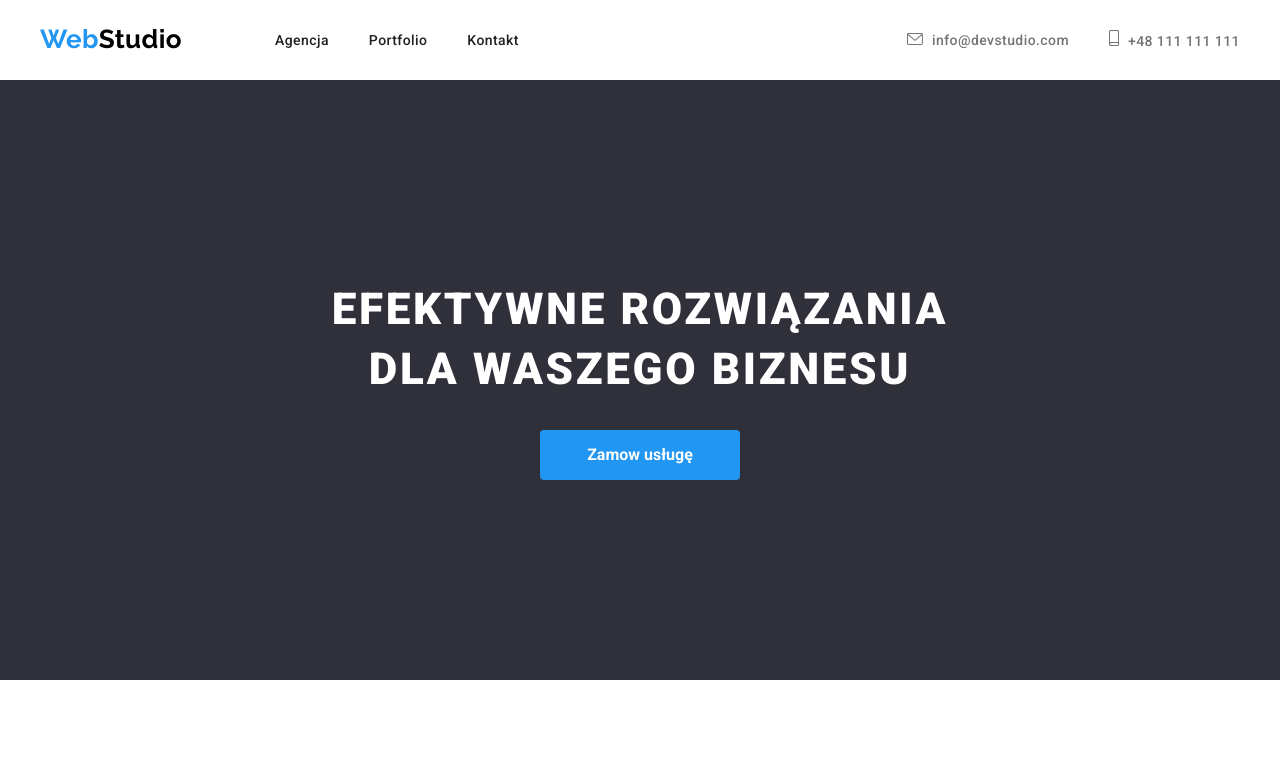
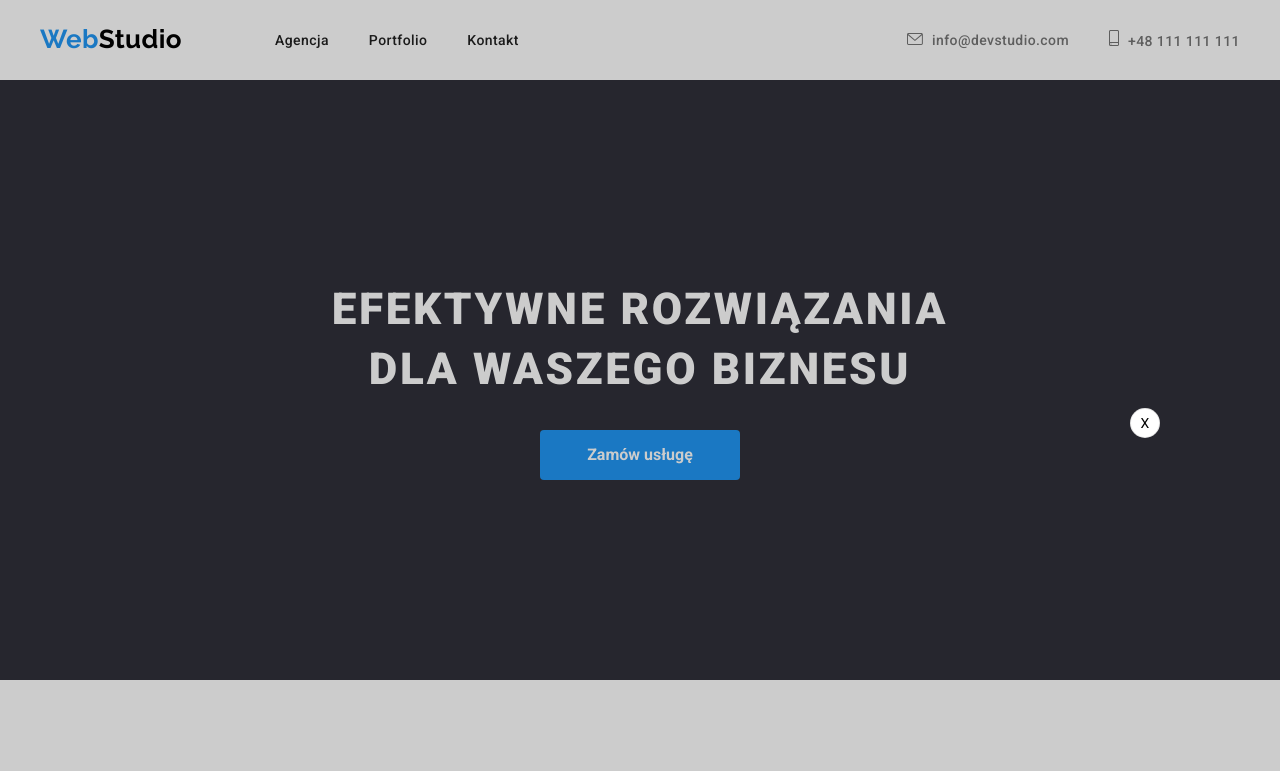
Before and after one commit to AlicjaStuchlik/goit-markup-hw-05, a plain HTML site: page index.html in a window 1280 px wide. Shown: the top 771 px of the page. Drawn offline with nearby package versions, Linux system fonts and the light colour scheme.

Commit message:
adding modal css

```diff
--- a/css/styles.css
+++ b/css/styles.css
@@ -23,6 +23,58 @@ body {
   font-size: 14px;
   letter-spacing: 0.03em;
 }
+
+/* backdrop */
+
+.modal {
+  width: 528px;
+  height: 581px;
+  background: var(--thirt-color),
+  box-shadow: 0px 1px 3px rgba(0, 0, 0, 0.12), 0px 1px 1px rgba(0, 0, 0, 0.14), 0px 2px 1px rgba(0, 0, 0, 0.2);
+  border-radius: 4px;
+  position:fixed;
+  top:50%;
+  left:50%;
+}
+
+.open {
+  font-weight: 700;
+  font-size: 16px;
+  line-height: 30px;
+  border: none;
+  border-radius: 4px;
+  padding: 10px 42px;
+  color: var(--thirt-color);
+  background-color: var(--span-logo-color);
+}
+
+.close-btn {
+position:absolute;
+top: 8px;
+right: 8px;
+width: 30px;
+height: 30px;
+padding: 6px;
+border-radius: 50px;
+background-color: var(--thirt-color);
+border: 1px solid rgba(0, 0, 0, 0.1);
+}
+
+
+.backdrop {
+background-color: rgba(0, 0, 0, 0.2);
+position: fixed;
+left: 0;
+top: 0;
+width: 100%;
+height: 100%;
+}
+
+.is-hidden {
+
+}
+
+
 
 .section {
   padding: 94px 0;
@@ -185,7 +237,7 @@ body {
   margin-bottom: 30px;
 }
 
-.main-headline-button {
+.open {
   /* main button zamow usługe*/
   font-size: 16px;
   font-weight: 700;
--- a/index.html
+++ b/index.html
@@ -104,11 +104,7 @@
             efektywne rozwiązania<br/>
             dla waszego biznesu
           </h1>
-          <button
-            type="button"
-            class="main-headline-button"
-          >
-            Zamow usługę
+          <button class="open" type="button" data-modal-open>Zamów usługę</button>
           </button>
         </div>
       </section>
@@ -578,12 +574,11 @@
         </div>
       </div>
     </footer>
-    <div class="backdrop is hidden"> data-modal>
+    <div class="backdrop is hidden" data-modal>
       <div class="modal">
-      <button class="close button" data-modal-close>
+      <button class="close-btn" data-modal-close>X</button>
         <div class="modal-window-close">
         </div>
-      </button>
       </div>
           </div>
           <script  src="./js/modal.js"></script>
```
